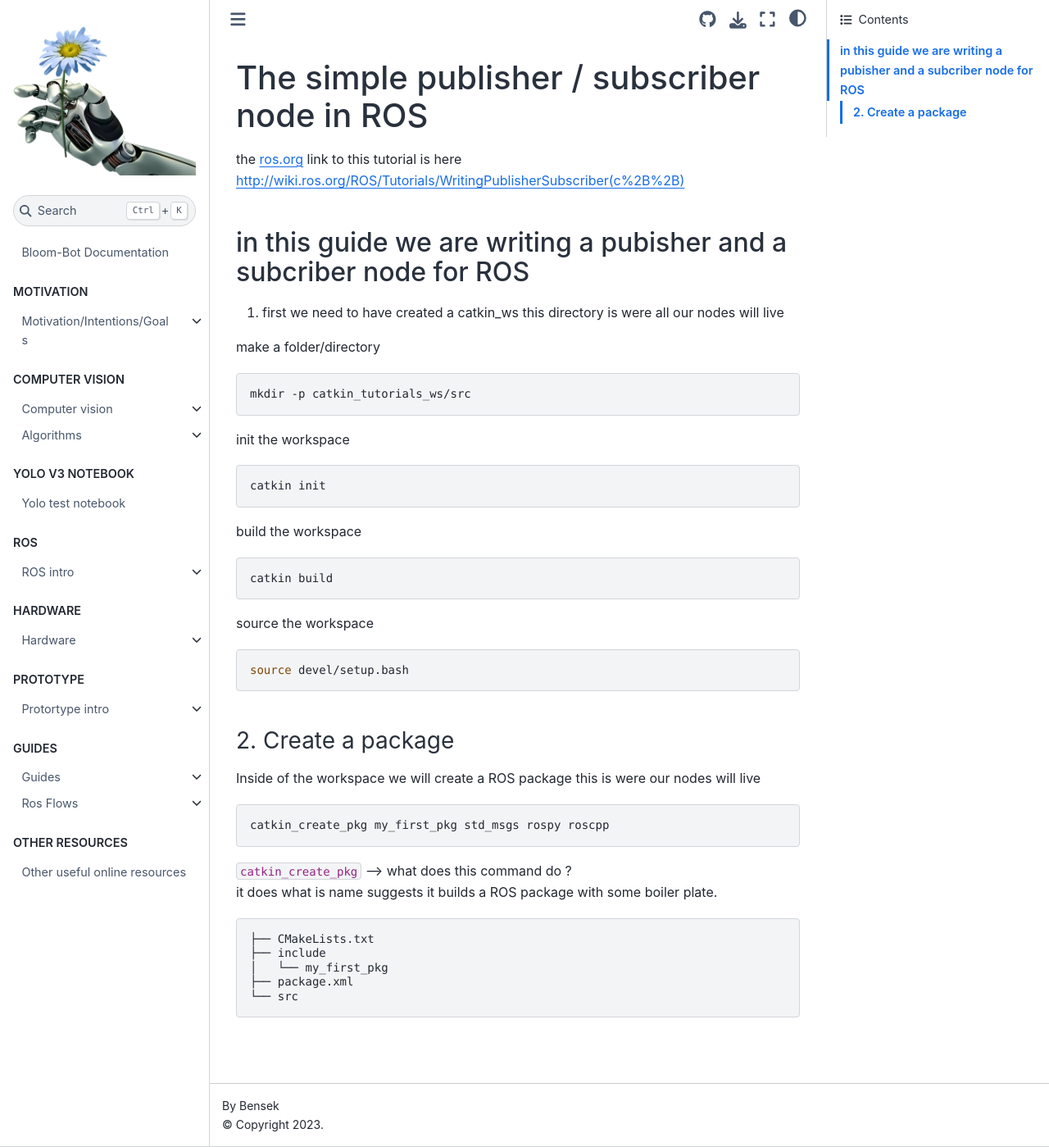
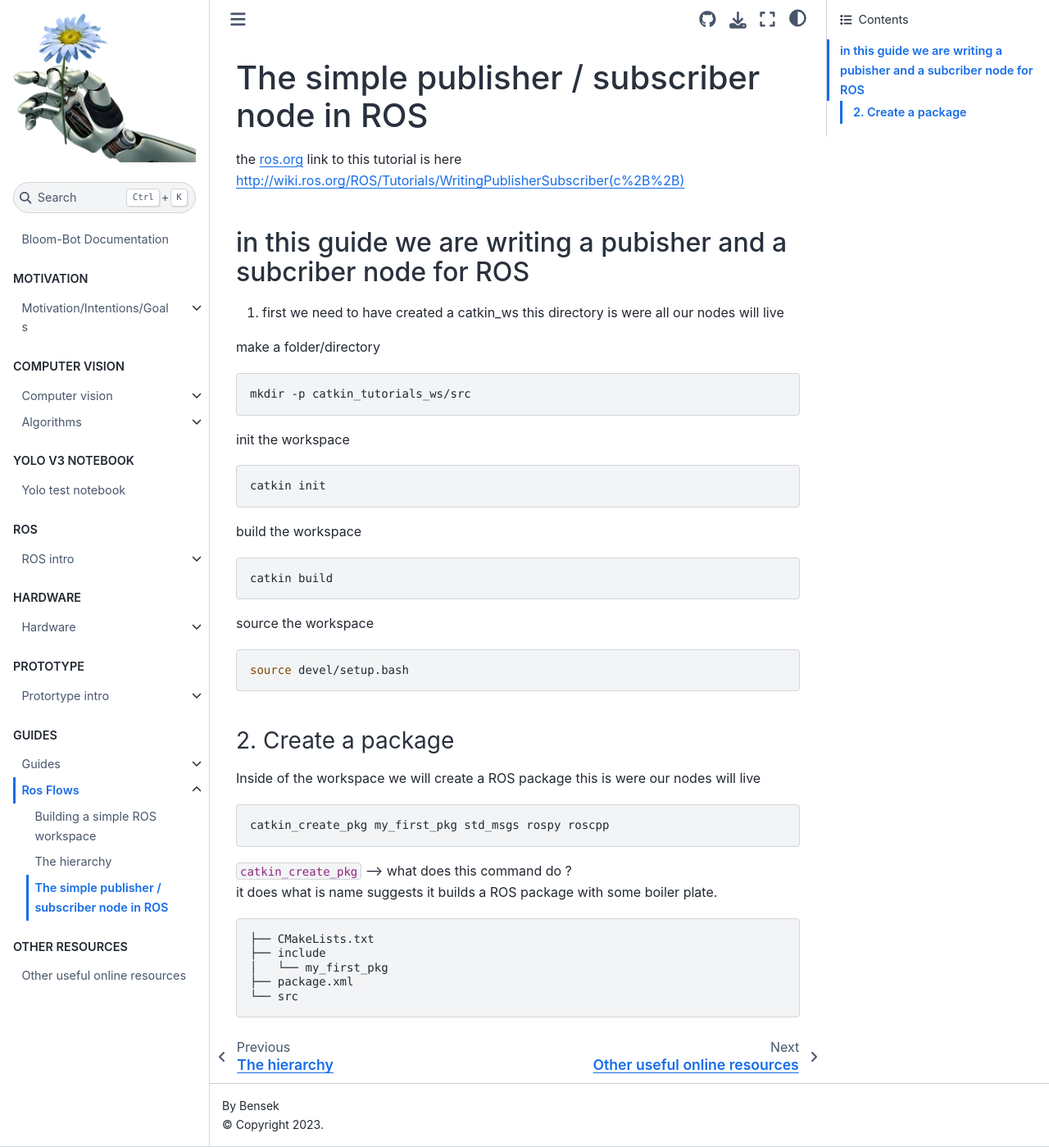
Before and after one commit to flippybit/bery-bot, a Jupyter Book: the page built from docs/flows/pub-sub-node-cpp.md, in a window 1280 px wide and 1399 px high. Shown: the whole window at 82% size. Built offline with Jupyter Book 1.0.4 settings and Sphinx 7.4.7 and the Sphinx Book theme 1.1.4, drawn with Linux system fonts in a browser that asks for light colours; pages that are not in the unit, such as notebooks, are missing from menus.

Commit message:
added pub-sub-node-cpp

```diff
--- a/docs/_toc.yml
+++ b/docs/_toc.yml
@@ -67,6 +67,7 @@ parts: # a list of chapters, usefull if you want to group chapters
     sections:
       - file: flows/ros-flows-workspace
       - file: flows/the-hiearchy
+      - file: flows/pub-sub-node-cpp
 
 - caption: OTHER RESOURCES
   chapters:
```
Also changed, not shown: docs/flows/pub-sub-node-cpp.md (renamed from docs/ros/pub-sub-node-cpp.md).
